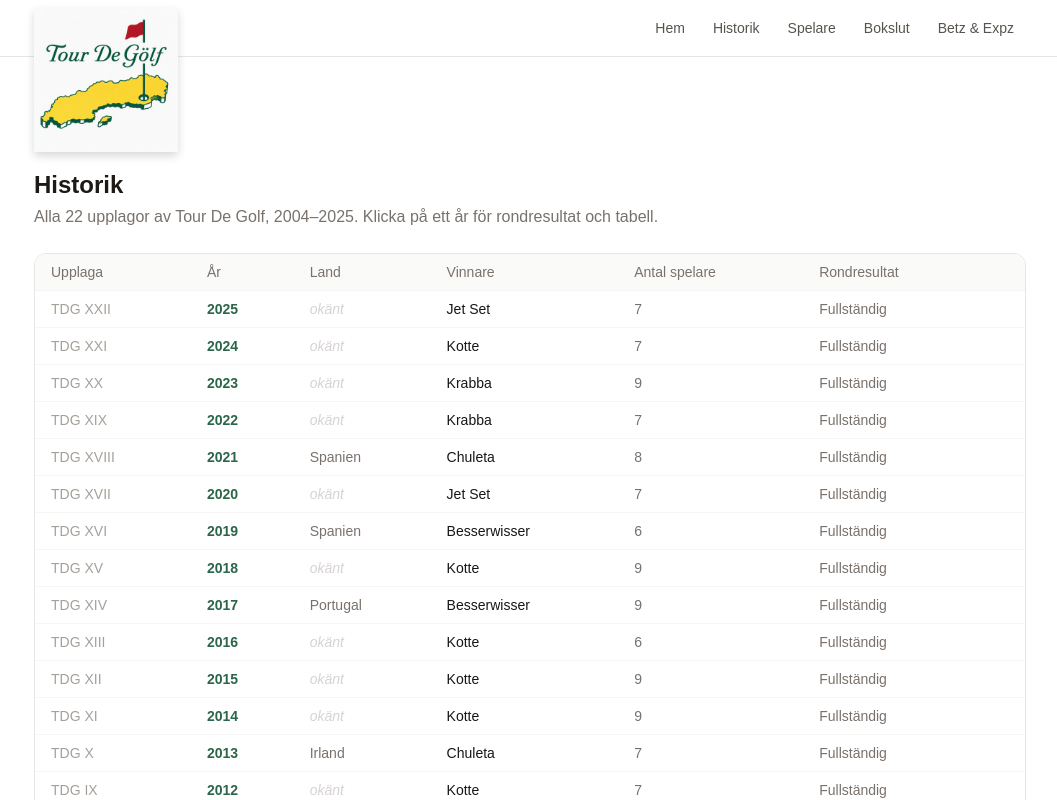
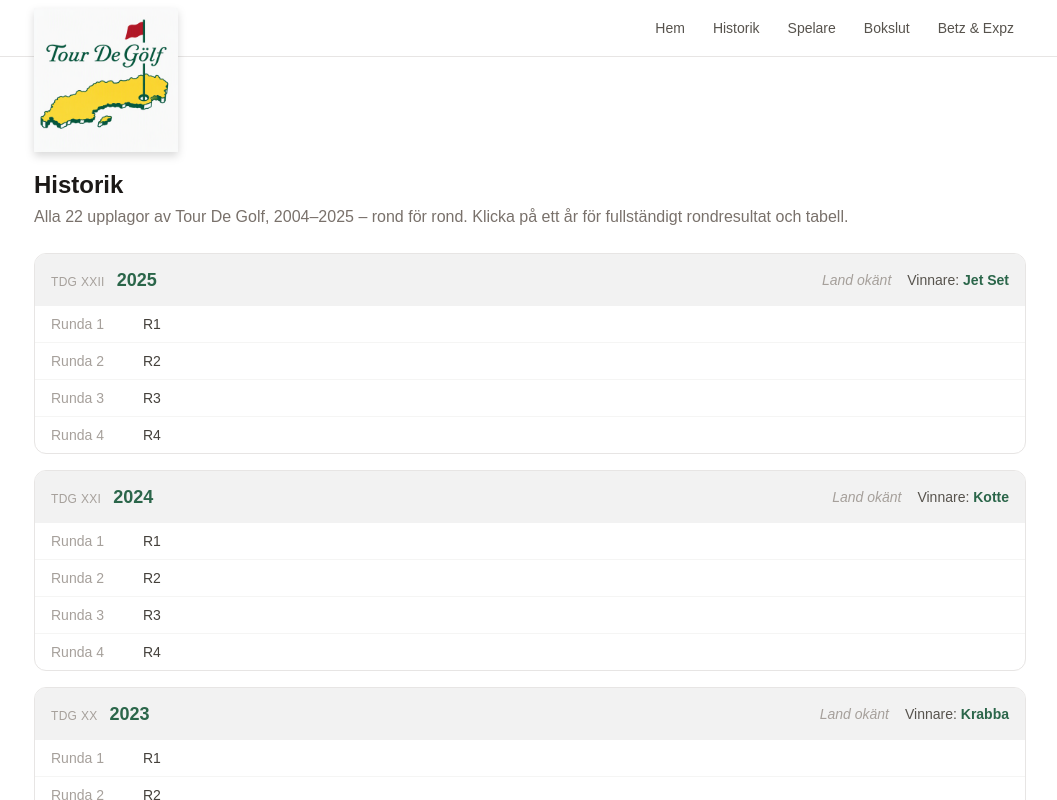
Before and after one commit to Dejan7704/tdg-app, a Next.js app: page /historik in a window 1280 px wide. Shown: the top 800 px of the page, without its empty margins (110-1167 px from the left). Built offline with nearby package versions, Linux system fonts and the light colour scheme.

Commit message:
Historik-listan: visa alla ronder per år (Runda N + bana), tydligt avgränsat mellan åren

```diff
--- a/src/app/historik/page.tsx
+++ b/src/app/historik/page.tsx
@@ -1,5 +1,5 @@
 import Link from "next/link";
-import { editions, getWinner, getMainSection } from "@/lib/data";
+import { editions, getWinner, getMainSection, getPlayerByNickname } from "@/lib/data";
 
 export default function HistorikPage() {
   const sorted = [...editions].sort((a, b) => b.year - a.year);
@@ -9,52 +9,72 @@ export default function HistorikPage() {
       <div>
         <h1 className="text-2xl font-bold text-stone-900">Historik</h1>
         <p className="mt-1 text-stone-500">
-          Alla {editions.length} upplagor av Tour De Golf, 2004–2025. Klicka på ett år för
-          rondresultat och tabell.
+          Alla {editions.length} upplagor av Tour De Golf, 2004–2025 – rond för rond. Klicka
+          på ett år för fullständigt rondresultat och tabell.
         </p>
       </div>
 
-      <div className="overflow-hidden rounded-xl border border-stone-200 bg-white">
-        <table className="w-full text-sm">
-          <thead className="bg-stone-50 text-left text-stone-500">
-            <tr>
-              <th className="px-4 py-2 font-medium">Upplaga</th>
-              <th className="px-4 py-2 font-medium">År</th>
-              <th className="px-4 py-2 font-medium">Land</th>
-              <th className="px-4 py-2 font-medium">Vinnare</th>
-              <th className="px-4 py-2 font-medium">Antal spelare</th>
-              <th className="px-4 py-2 font-medium">Rondresultat</th>
-            </tr>
-          </thead>
-          <tbody>
+      <div className="flex flex-col gap-4">
         {sorted.map((e) => {
           const winner = getWinner(e);
+          const winnerPlayer = winner ? getPlayerByNickname(winner.name) : undefined;
+          const courses = getMainSection(e)?.courses.filter(Boolean) ?? [];
+
           return (
-                <tr key={e.year} className="border-t border-stone-100 hover:bg-tdg-gray-light">
-                  <td className="px-4 py-2 text-stone-400">TDG {e.roman}</td>
-                  <td className="px-4 py-2">
+            <div key={e.year} className="overflow-hidden rounded-xl border border-stone-200 bg-white">
+              <div className="flex flex-wrap items-center justify-between gap-2 bg-tdg-gray-light px-4 py-3">
+                <div className="flex items-baseline gap-3">
+                  <span className="text-xs font-medium uppercase tracking-wide text-stone-400">
+                    TDG {e.roman}
+                  </span>
                   <Link
                     href={`/historik/${e.year}`}
-                      className="font-semibold text-tdg-green hover:underline"
+                    className="text-lg font-bold text-tdg-green hover:underline"
                   >
                     {e.year}
                   </Link>
-                  </td>
-                  <td className="px-4 py-2 text-stone-500">
-                    {e.country ?? <span className="italic text-stone-300">okänt</span>}
-                  </td>
-                  <td className="px-4 py-2">{winner?.name ?? "–"}</td>
-                  <td className="px-4 py-2 text-stone-500">
-                    {getMainSection(e)?.standings.length ?? 0}
-                  </td>
-                  <td className="px-4 py-2 text-stone-500">
-                    {e.hasRoundData ? "Fullständig" : "Endast placering"}
-                  </td>
-                </tr>
+                </div>
+                <div className="flex flex-wrap items-center gap-4 text-sm text-stone-600">
+                  <span>{e.country ?? <span className="italic text-stone-400">Land okänt</span>}</span>
+                  <span>
+                    Vinnare:{" "}
+                    {winner ? (
+                      winnerPlayer ? (
+                        <Link
+                          href={`/spelare/${winnerPlayer.id}`}
+                          className="font-semibold text-tdg-green hover:underline"
+                        >
+                          {winner.name}
+                        </Link>
+                      ) : (
+                        <span className="font-semibold text-stone-800">{winner.name}</span>
+                      )
+                    ) : (
+                      "–"
+                    )}
+                  </span>
+                </div>
+              </div>
+
+              {courses.length > 0 ? (
+                <ul className="divide-y divide-stone-100">
+                  {courses.map((course, i) => (
+                    <li key={i} className="flex items-center gap-3 px-4 py-2 text-sm">
+                      <span className="w-20 shrink-0 font-medium text-stone-400">
+                        Runda {i + 1}
+                      </span>
+                      <span className="text-stone-700">{course}</span>
+                    </li>
+                  ))}
+                </ul>
+              ) : (
+                <p className="px-4 py-3 text-sm text-stone-400">
+                  Endast slutplacering registrerad – rondresultat/banor saknas i källdatan.
+                </p>
+              )}
+            </div>
           );
         })}
-          </tbody>
-        </table>
       </div>
     </div>
   );
```
Lines whose indentation alone changed are shown as unchanged.
